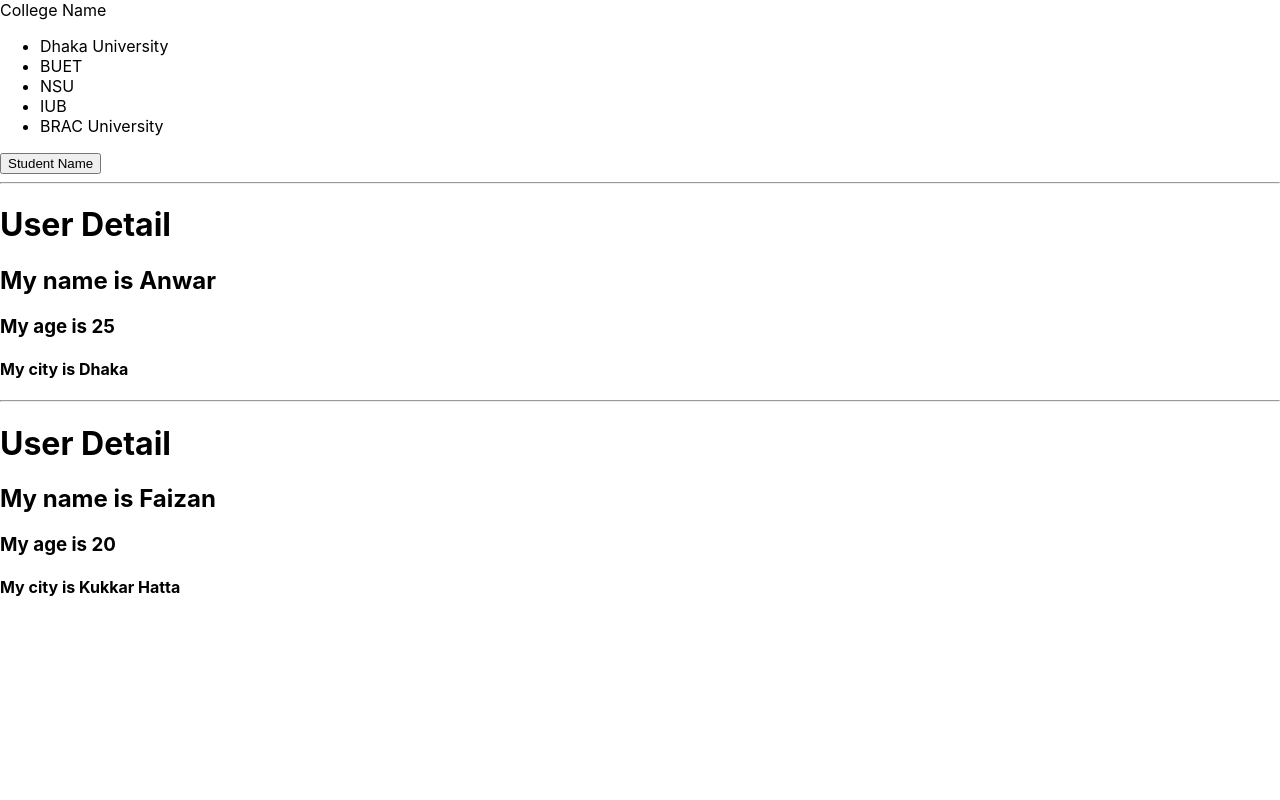
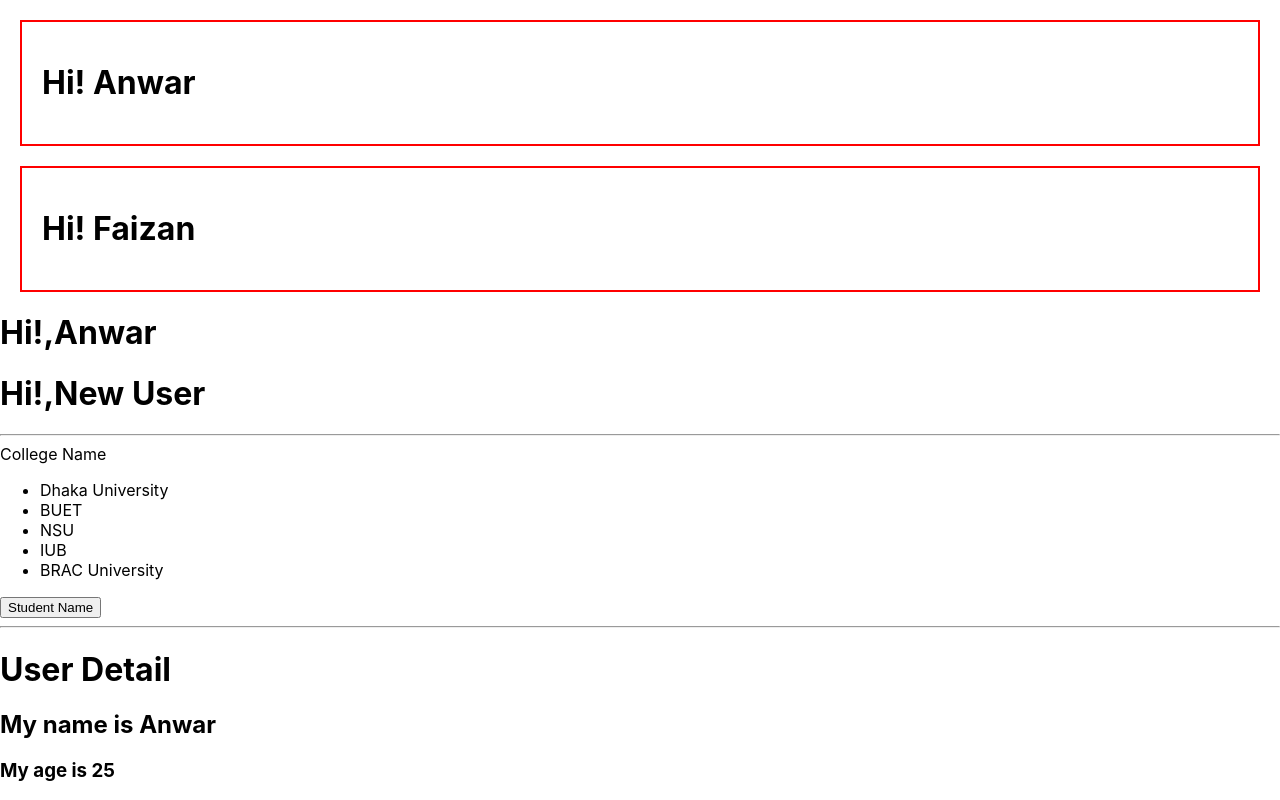
Before and after one commit to MAnwarulhaq/my-react-app, a React (Create React App) app: page / in a window 1280 px wide. Shown: the top 800 px of the page. Built offline with nearby package versions, Linux system fonts and the light colour scheme.

Commit message:
How  to pass jsx using props

```diff
--- a/src/Props/User.jsx
+++ b/src/Props/User.jsx
@@ -2,6 +2,8 @@
 import Props from './Props'
 import College from './College'
 import StudentName from './StudentName'
+import UserData from './UserData'
+import Wraper from './Wraper'
 import { useState } from 'react'
 
 const User = () => {
@@ -21,6 +23,16 @@
 
   return (
     <div>
+    <Wraper >
+      <h1>Hi! Anwar</h1>
+    </Wraper>
+     <Wraper >
+      <h1>Hi! Faizan</h1>
+    </Wraper>
+
+      <UserData name="Anwar" />
+       <UserData  />
+      <hr />
       {/* <Props name="Anwar" age={25} city="Dhaka"/> */}
       <College name={collegeName} studentname={firstName} />
       {firstName && <StudentName studentname={firstName} />}
--- /dev/null
+++ b/src/Props/UserData.jsx
@@ -0,0 +1,15 @@
+import React from 'react'
+// defult props in react
+
+const UserData = ({name="New User"}) => {
+  return (
+    <div>
+
+        <h1>Hi!,{name}</h1>
+
+
+    </div>
+  )
+}
+
+export default UserData
--- /dev/null
+++ b/src/Props/Wraper.jsx
@@ -0,0 +1,12 @@
+// how to pass jsx as  props in react
+import React from 'react'
+
+const Wraper = ({children}) => {
+  return (
+    <div style={{ border: "2px solid red", padding: "20px", margin: "20px" }}>
+        {children}
+    </div>
+  )
+}
+
+export default Wraper
```
